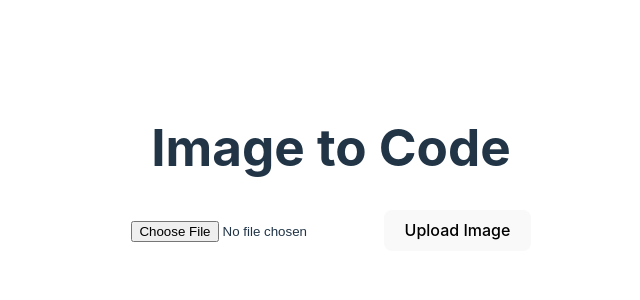
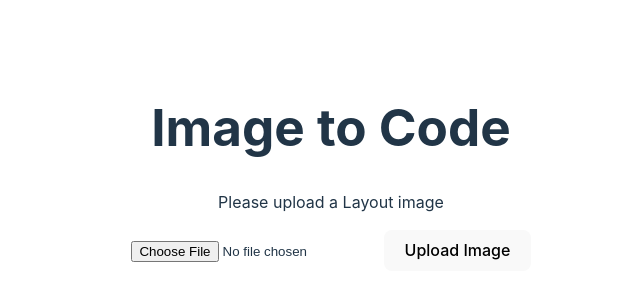
Before and after one commit to Resilient-Labs/imgtoflex, a React (Vite) app in the folder frontend/: page / in a window 1280 px wide. Shown: the part 232-532 px from the top of the page, without its empty margins (309-949 px from the left). Built offline with nearby package versions, Linux system fonts and the light colour scheme; no server answers.

Commit message:
Refactored for imageForm component and upload image handler

```diff
--- a/frontend/src/App.jsx
+++ b/frontend/src/App.jsx
@@ -1,55 +1,25 @@
-import { useEffect, useState } from 'react'
-import reactLogo from './assets/react.svg'
-import viteLogo from '/vite.svg'
+import {useState } from 'react'
+import ImageForm from './components/ImageForm';
+import useImageUploader from './hooks/useImageUploader';
 import './App.css'
 
 function App() {
   const [selectedImage, setSelectedImage] = useState(null);
+  const {handleSubmit, isImageUploading} = useImageUploader();
 
   const handleImageChange = (event) => {
     setSelectedImage(event.target.files[0]);
   };
 
-  const handleSubmit = async (event) => {
+  const onFormSubmit = async (event) => {
     event.preventDefault();
-
-    if (!selectedImage) {
-      alert("Please select an image first.");
-      return;
-    }
-
-    // FormData to handle file upload
-    const formData = new FormData();
-    formData.append("image", selectedImage);
-
-    try {
-      const response = await fetch(`${import.meta.env.VITE_BACKEND_URL}/upload`, {
-        method: "POST",
-        headers: {
-          'Content-Type': 'application/json',
-        },
-        body: JSON.stringify({ name: selectedImage.name}),
-      });
-
-      if (response.ok) {
-        const responseData = await response.json();
-        console.log("Response from server: ", responseData)
-        alert("Image uploaded successfully!");
-      } else {
-        alert("Image upload failed.");
-      }
-    } catch (error) {
-      console.error("Error uploading image:", error);
-      alert("Error uploading image.");
-    }
+    handleSubmit(selectedImage);
   };
   return (
     <>
       <h1>Image to Code</h1>
-      <form onSubmit={handleSubmit}>
-        <input type="file" accept="image/*" onChange={handleImageChange} />
-        <button type="submit">Upload Image</button>
-      </form>
+      {isImageUploading ? <p>Image is being converted</p> : <p>Please upload a Layout image</p>}
+      <ImageForm handleSubmit={onFormSubmit} onImageChange={handleImageChange}/>
     </>
   )
 }
--- /dev/null
+++ b/frontend/src/components/ImageForm.jsx
@@ -0,0 +1,13 @@
+import React from "react";
+
+function ImageForm({handleSubmit, onImageChange}) {
+    return (
+        <form onSubmit={handleSubmit}>
+        <input type="file" accept="image/*" onChange={onImageChange}/>
+        <button type="submit">Upload Image</button>
+
+        </form>
+    )
+}
+
+export default ImageForm;
--- /dev/null
+++ b/frontend/src/hooks/useImageUploader.js
@@ -0,0 +1,46 @@
+import { useState } from "react";
+
+const backendURL = import.meta.env.VITE_BACKEND_URL
+
+
+const useImageUploader = () => {
+    const [isImageUploading, setIsImageUploading] = useState(false);
+
+    const handleSubmit = async (selectedImage) => {
+        if (!selectedImage) {
+            alert("Please select an image.");
+            return;
+        }
+
+        setIsImageUploading(true);
+
+        try {
+            const response = await fetch(`${backendURL}/upload`, {
+                method: "POST",
+                headers: {
+                    'Content-Type': 'application/json',
+                },
+                body: JSON.stringify({ name: selectedImage.name }),
+            });
+
+            if (response.ok) {
+                const serverResponse = await response.json();
+
+                console.log("Response from server: ", serverResponse);
+                alert("Image uploaded successfully!");
+            } else {
+                alert("Image upload failed.");
+            }
+        } catch (error) {
+            console.error("Error uploading image:", error);
+            alert("Error uploading image.");
+        } finally {
+            setIsImageUploading(false);
+        }
+
+    }
+
+    return { handleSubmit, isImageUploading };
+}
+
+export default useImageUploader;
```
